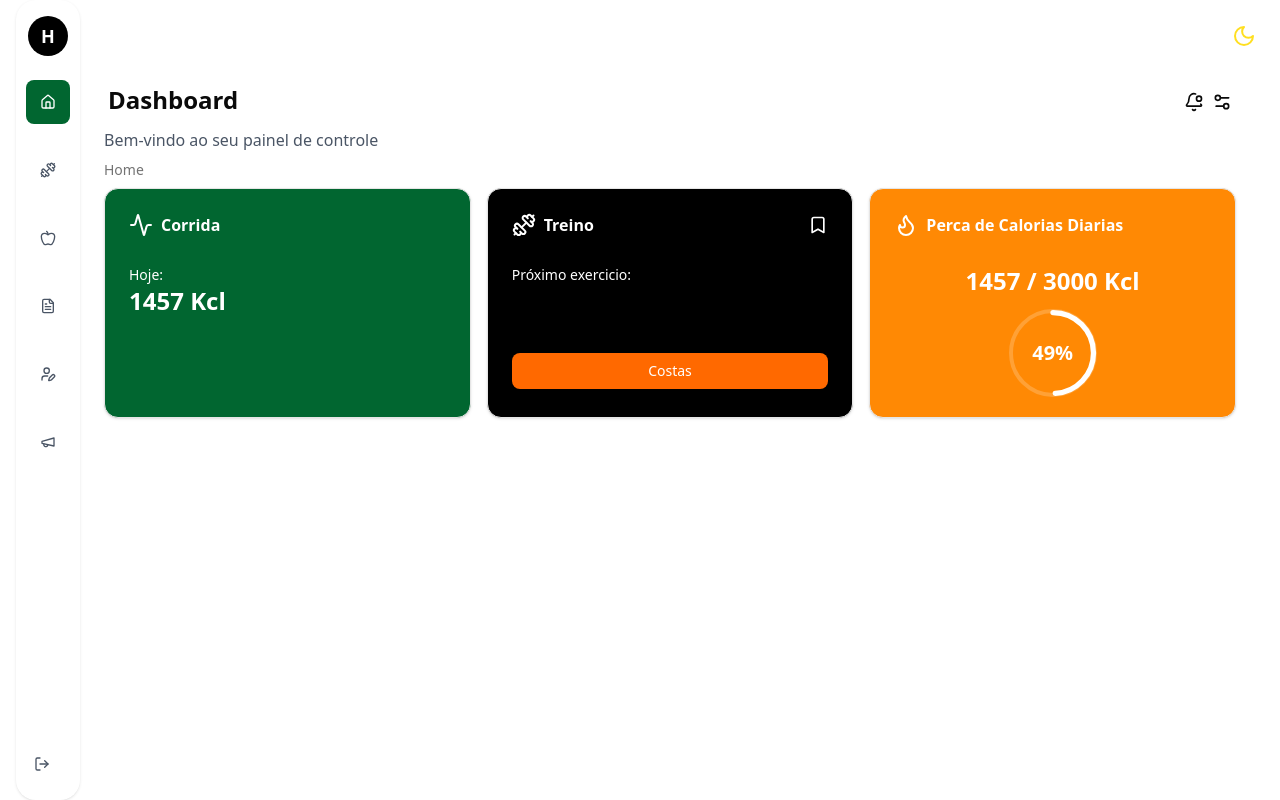
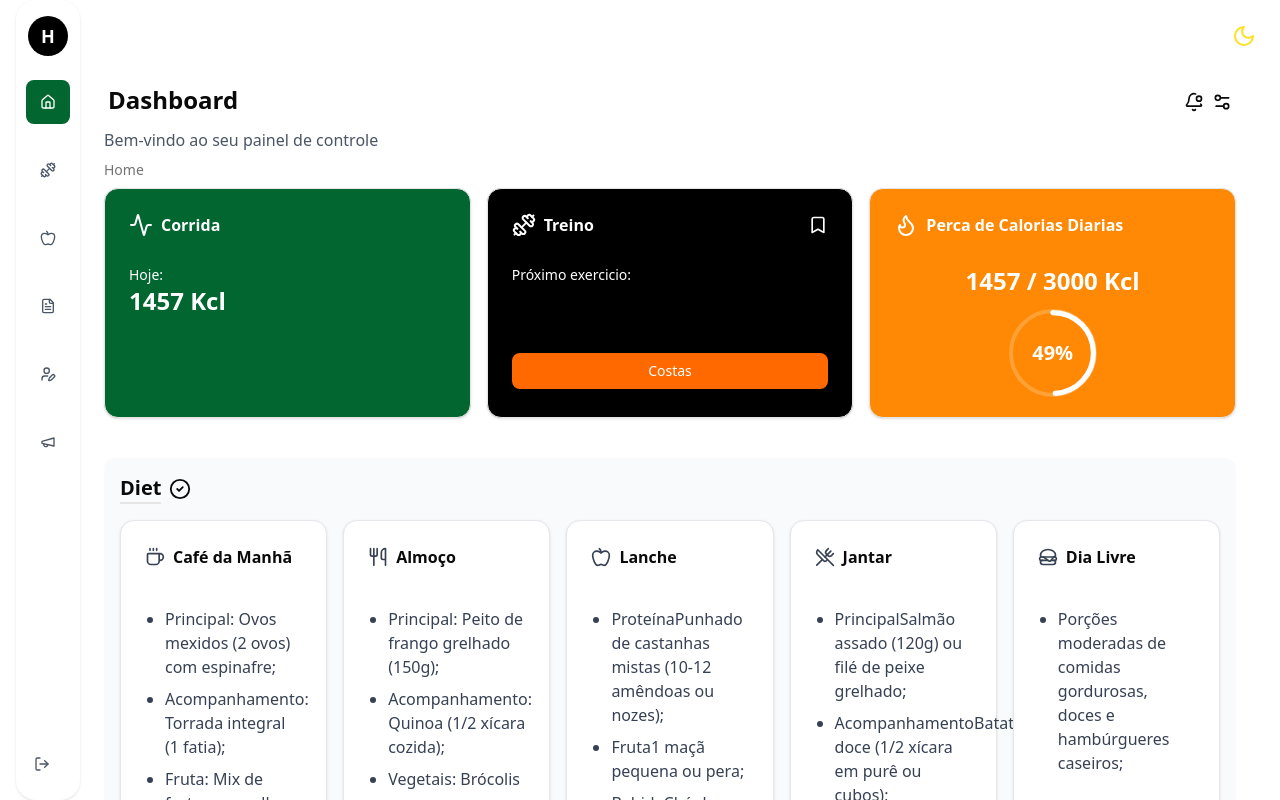
Before and after one commit to Hermeson69/NutriSaas, a React (Vite) app: page / in a window 1280 px wide. Shown: the top 800 px of the page. Built offline with nearby package versions, Linux system fonts and the light colour scheme.

Commit message:
feat: import a two section of diet and gym pages respectively

```diff
--- a/src/Pages/DashBoard.tsx
+++ b/src/Pages/DashBoard.tsx
@@ -1,12 +1,22 @@
-import { FitnessMetrics } from "@/components/fitness-metrics"
-import { Pageconfig } from "@/components/Pageconfig"
+import FoodTrackingSection from "@/components/Diet/FoodTrackingSection";
+import { FitnessMetrics } from "@/components/fitness-metrics";
+import TrainingTrackingSection from "@/components/Gym/TrainingTrackingSection";
+import { Pageconfig } from "@/components/Pageconfig";
+// import { useTheme } from "@/components/Provider/theme-provider";
+// import { cn } from "@/lib/utils";
 
 export default function DashBoard() {
+  // const { theme } = useTheme();
+  // const isDark = theme === "dark";
   return (
-    <Pageconfig title="Dashboard" description="Bem-vindo ao seu painel de controle">
-      <FitnessMetrics
-      className="flex-1"
-      />
+    <Pageconfig
+      title="Dashboard"
+      description="Bem-vindo ao seu painel de controle"
+      // classNameProp={cn( isDark ? "bg-bark text-gray-100" : "bg-light-50 text-dark")}
+    >
+      <FitnessMetrics className="flex-1" />
+      <FoodTrackingSection />
+      <TrainingTrackingSection/>
     </Pageconfig>
-  )
+  );
 }
```
